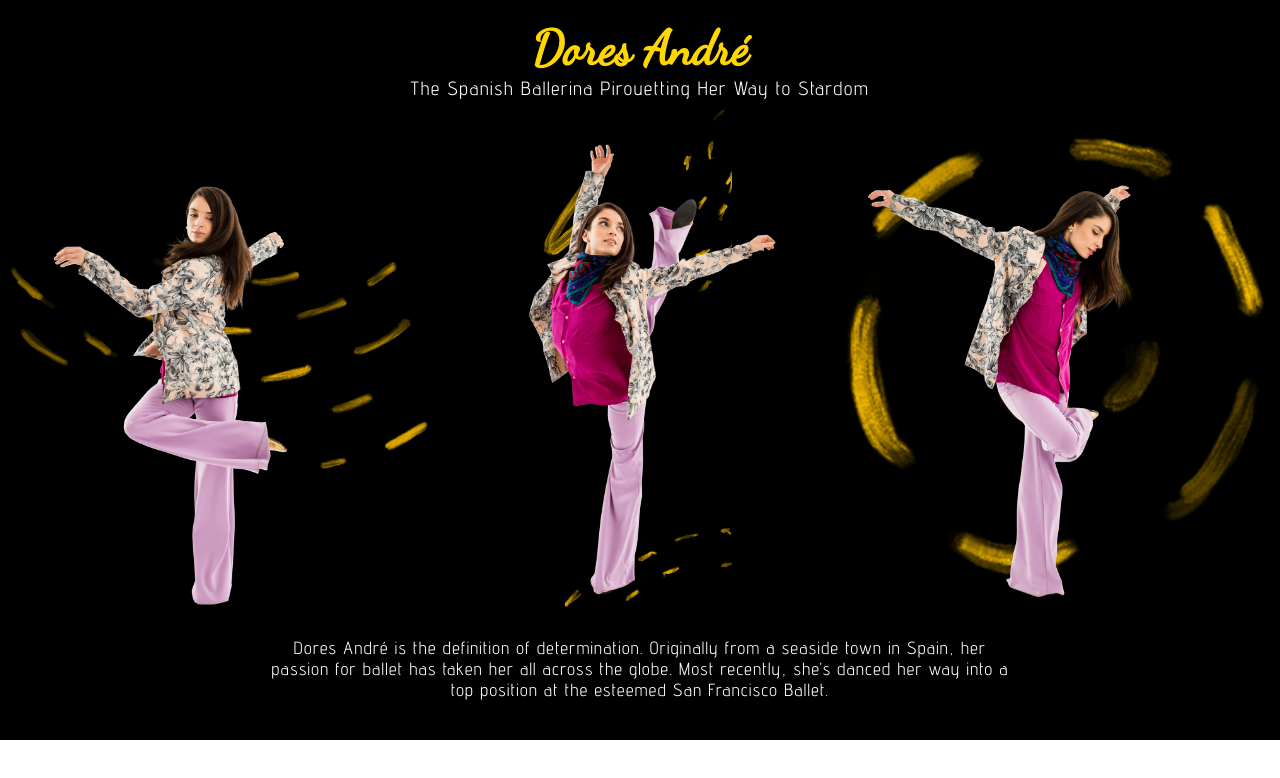
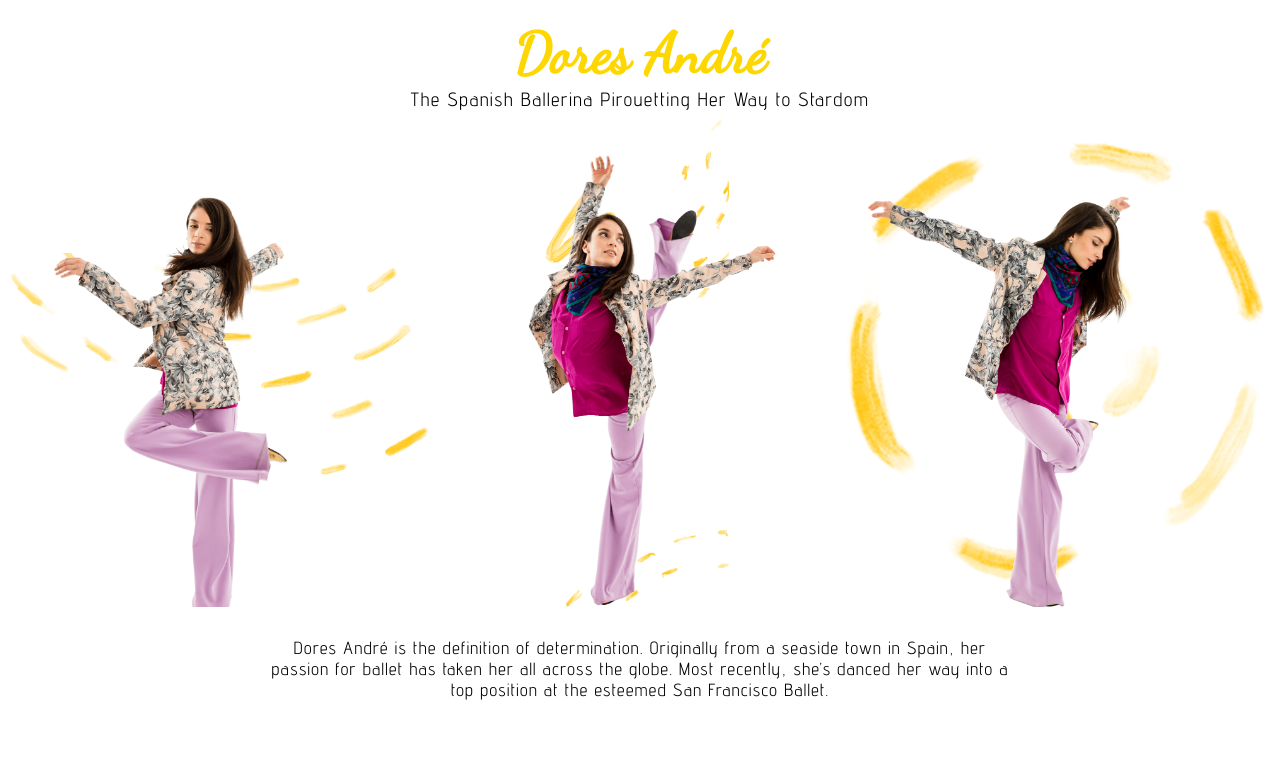
Before and after one commit to billdevcode/hero-layout, a React (Create React App) app: page / in a window 1280 px wide. Shown: the top 778 px of the page. Built offline with nearby package versions, Linux system fonts and the light colour scheme.

Commit message:
Change background to white and update readme

```diff
--- a/src/HeroLayout/HeroLayout.css
+++ b/src/HeroLayout/HeroLayout.css
@@ -8,9 +8,7 @@
     height: 90vh;
     max-width: 100%;
     padding: 10px;
-    background-color: #000;
     font-family: 'Advent Pro', sans-serif;
-    color: #fff;
 }
 @media (max-width: 767px) {
     .HeroLayout {
--- a/src/HeroLayout/components/Header.css
+++ b/src/HeroLayout/components/Header.css
@@ -6,10 +6,11 @@
 
 .Hero-header h1 {
     margin: 0;
-    font-size: 3em;
+    font-size: 3.5em;
     color: #ffd700;
     font-family: 'Dancing Script', cursive;
 }
+
 .Hero-header p {
     max-height: 50px;
     font-size: 1.2em;
```
Also changed, not shown: 1 other file (tests, documents, lock files or other folders).
